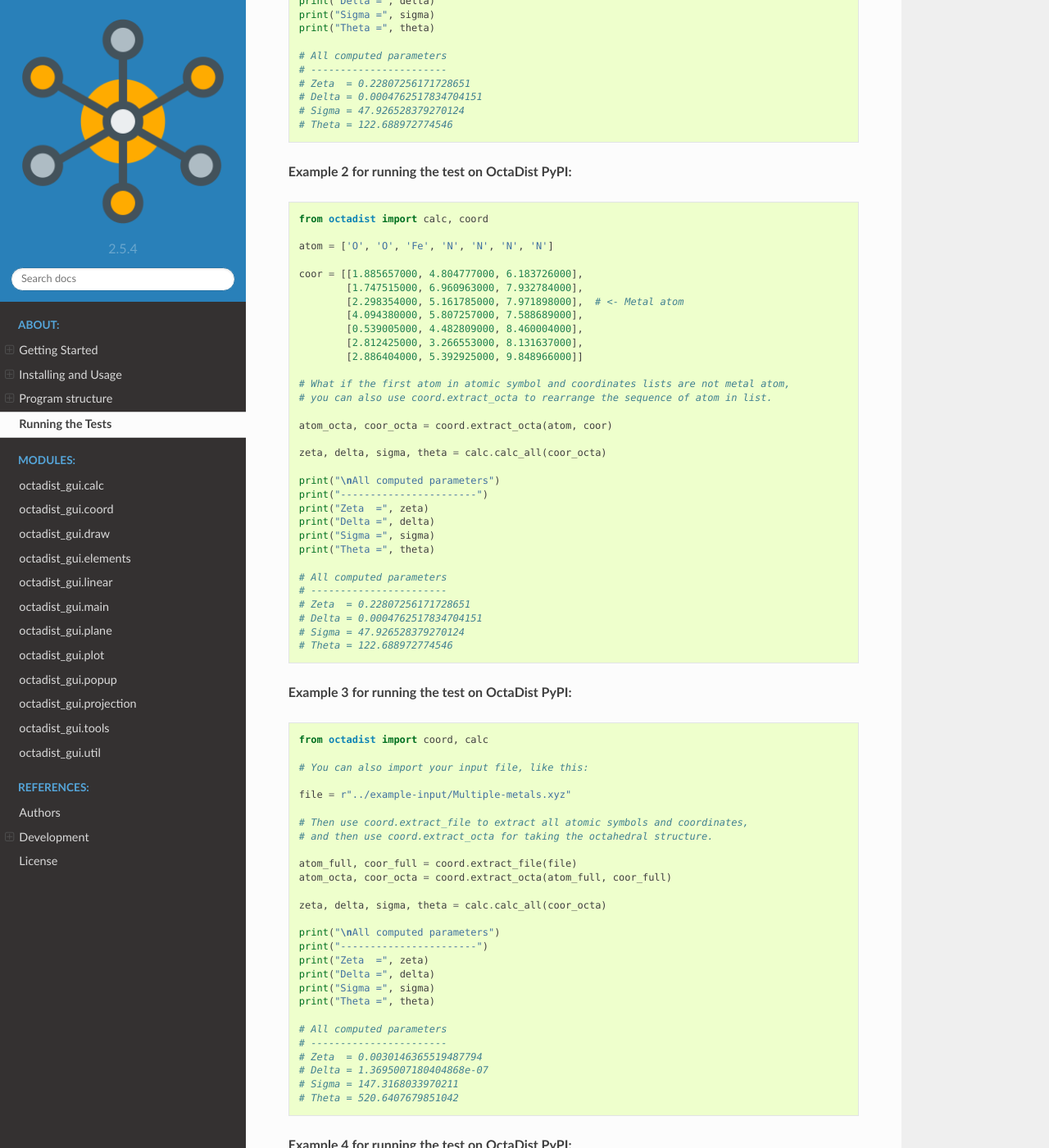
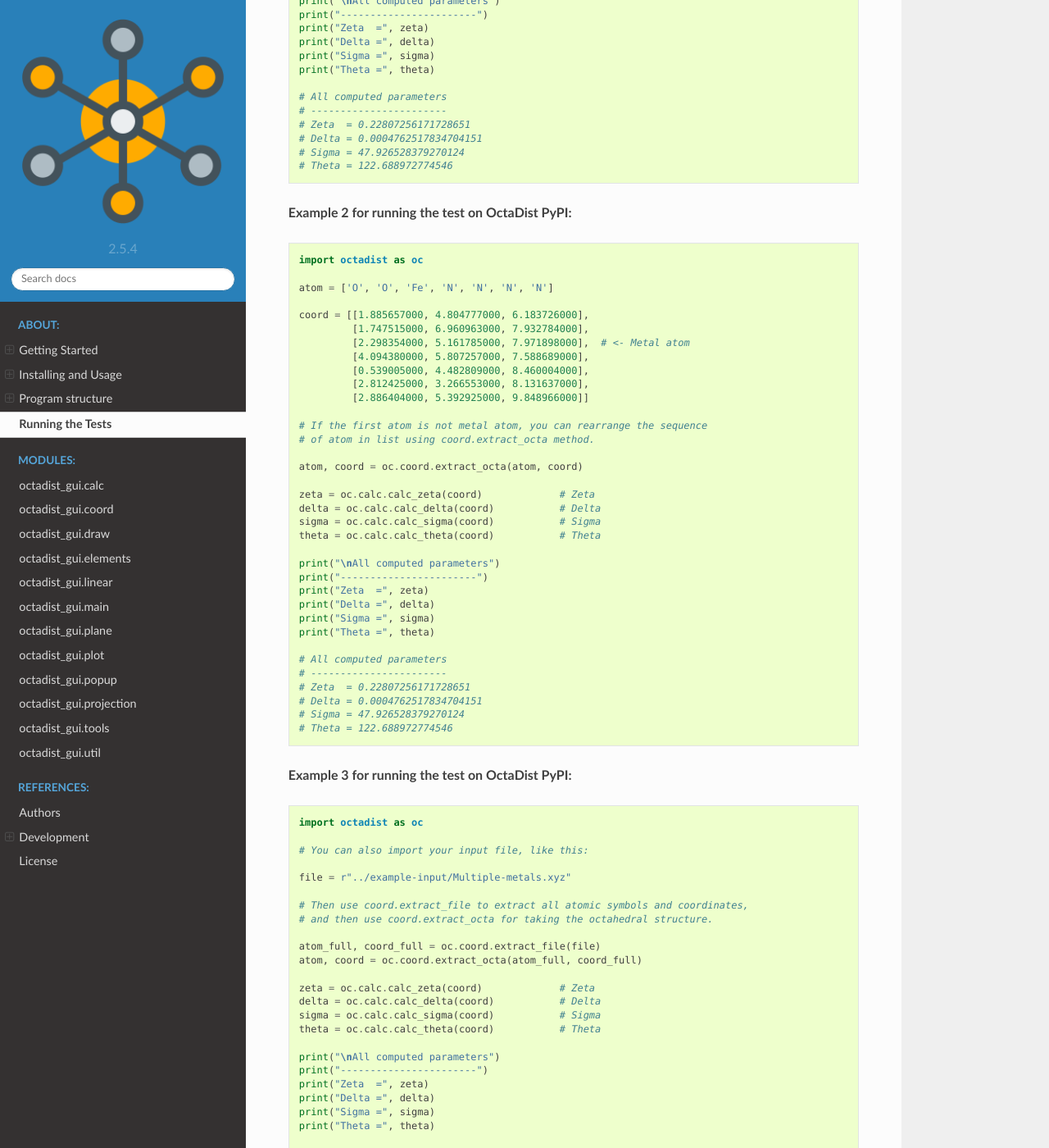
Before and after one commit to OctaDist/OctaDist, a Sphinx documentation site: the page built from docs/about/running-the-tests.rst, in a window 1280 px wide and 1400 px high, scrolled down 612 px. Shown: the whole window at 82% size. Built offline with Sphinx 7.4.7 and the Read the Docs theme 2.0.0, drawn with Linux system fonts in a browser that asks for light colours; some of the changed text lies outside the part shown.

Commit message:
Edited rst file.

```diff
--- a/docs/about/running-the-tests.rst
+++ b/docs/about/running-the-tests.rst
@@ -9,22 +9,25 @@ Example running the OctaDist.
 
 .. code-block:: python
 
-    from octadist import calc
+    import octadist as oc
 
     # The first atom must be metal center atom of octahedral structure.
     # If not, please see example_2.py for how to handle this issue.
 
     atom = ['Fe', 'O', 'O', 'N', 'N', 'N', 'N']
 
-    coor = [[2.298354000, 5.161785000, 7.971898000],  # <- Metal atom
-            [1.885657000, 4.804777000, 6.183726000],
-            [1.747515000, 6.960963000, 7.932784000],
-            [4.094380000, 5.807257000, 7.588689000],
-            [0.539005000, 4.482809000, 8.460004000],
-            [2.812425000, 3.266553000, 8.131637000],
-            [2.886404000, 5.392925000, 9.848966000]]
+    coord = [[2.298354000, 5.161785000, 7.971898000],  # <- Metal atom
+             [1.885657000, 4.804777000, 6.183726000],
+             [1.747515000, 6.960963000, 7.932784000],
+             [4.094380000, 5.807257000, 7.588689000],
+             [0.539005000, 4.482809000, 8.460004000],
+             [2.812425000, 3.266553000, 8.131637000],
+             [2.886404000, 5.392925000, 9.848966000]]
 
-    zeta, delta, sigma, theta = calc.calc_all(coor)
+    zeta = oc.calc_zeta(coord)             # Zeta
+    delta = oc.calc_delta(coord)           # Delta
+    sigma = oc.calc_sigma(coord)           # Sigma
+    theta = oc.calc_theta(coord)           # Theta
 
     print("\nAll computed parameters")
     print("-----------------------")
@@ -40,28 +43,32 @@ Example running the OctaDist.
     # Sigma = 47.926528379270124
     # Theta = 122.688972774546
 
+
 **Example 2 for running the test on OctaDist PyPI:**
 
 .. code-block:: python
 
-    from octadist import calc, coord
+    import octadist as oc
 
     atom = ['O', 'O', 'Fe', 'N', 'N', 'N', 'N']
 
-    coor = [[1.885657000, 4.804777000, 6.183726000],
-            [1.747515000, 6.960963000, 7.932784000],
-            [2.298354000, 5.161785000, 7.971898000],  # <- Metal atom
-            [4.094380000, 5.807257000, 7.588689000],
-            [0.539005000, 4.482809000, 8.460004000],
-            [2.812425000, 3.266553000, 8.131637000],
-            [2.886404000, 5.392925000, 9.848966000]]
+    coord = [[1.885657000, 4.804777000, 6.183726000],
+             [1.747515000, 6.960963000, 7.932784000],
+             [2.298354000, 5.161785000, 7.971898000],  # <- Metal atom
+             [4.094380000, 5.807257000, 7.588689000],
+             [0.539005000, 4.482809000, 8.460004000],
+             [2.812425000, 3.266553000, 8.131637000],
+             [2.886404000, 5.392925000, 9.848966000]]
 
-    # What if the first atom in atomic symbol and coordinates lists are not metal atom,
-    # you can also use coord.extract_octa to rearrange the sequence of atom in list.
+    # If the first atom is not metal atom, you can rearrange the sequence
+    # of atom in list using coord.extract_octa method.
 
-    atom_octa, coor_octa = coord.extract_octa(atom, coor)
+    atom, coord = oc.coord.extract_octa(atom, coord)
 
-    zeta, delta, sigma, theta = calc.calc_all(coor_octa)
+    zeta = oc.calc.calc_zeta(coord)             # Zeta
+    delta = oc.calc.calc_delta(coord)           # Delta
+    sigma = oc.calc.calc_sigma(coord)           # Sigma
+    theta = oc.calc.calc_theta(coord)           # Theta
 
     print("\nAll computed parameters")
     print("-----------------------")
@@ -82,7 +89,7 @@ Example running the OctaDist.
 
 .. code-block:: python
 
-    from octadist import coord, calc
+    import octadist as oc
 
     # You can also import your input file, like this:
 
@@ -91,10 +98,13 @@ Example running the OctaDist.
     # Then use coord.extract_file to extract all atomic symbols and coordinates,
     # and then use coord.extract_octa for taking the octahedral structure.
 
-    atom_full, coor_full = coord.extract_file(file)
-    atom_octa, coor_octa = coord.extract_octa(atom_full, coor_full)
+    atom_full, coord_full = oc.coord.extract_file(file)
+    atom, coord = oc.coord.extract_octa(atom_full, coord_full)
 
-    zeta, delta, sigma, theta = calc.calc_all(coor_octa)
+    zeta = oc.calc.calc_zeta(coord)             # Zeta
+    delta = oc.calc.calc_delta(coord)           # Delta
+    sigma = oc.calc.calc_sigma(coord)           # Sigma
+    theta = oc.calc.calc_theta(coord)           # Theta
 
     print("\nAll computed parameters")
     print("-----------------------")
@@ -115,20 +125,23 @@ Example running the OctaDist.
 
 .. code-block:: python
 
-    from octadist import coord, calc
+    import octadist as oc
 
     file = r"../example-input/Multiple-metals.xyz"
 
-    atom_full, coor_full = coord.extract_file(file)
+    atom_full, coor_full = oc.coord.extract_file(file)
 
     # If complex contains metal center more than one, you can specify the index metal
     # whose octahedral structure will be computed.
     # For example, this complex contains three metal atoms: Fe, Ru, and Rd.
     # I add "2" as a second argument for choosing Ru as metal of interest.
 
-    atom_octa, coor_octa = coord.extract_octa(atom_full, coor_full, 2)
+    atom, coord = oc.coord.extract_octa(atom_full, coor_full, 2)
 
-    zeta, delta, sigma, theta = calc.calc_all(coor_octa)
+    zeta = oc.calc.calc_zeta(coord)             # Zeta
+    delta = oc.calc.calc_delta(coord)           # Delta
+    sigma = oc.calc.calc_sigma(coord)           # Sigma
+    theta = oc.calc.calc_theta(coord)           # Theta
 
     print("\nAll computed parameters")
     print("-----------------------")
@@ -149,17 +162,27 @@ Example running the OctaDist.
 
 .. code-block:: python
 
-    from octadist import coord, draw
+    import octadist as oc
 
     file = r"../example-input/Multiple-metals.xyz"
 
+    atom_full, coord_full = oc.coord.extract_file(file)
+
     # Graphical display for octahedral complex
+    oc.draw.all_atom(atom_full, coord_full)
 
-    atom_full, coor_full = coord.extract_file(file)
-    draw.all_atom(atom_full, coor_full)
+
+**Example 6 for running the test on OctaDist PyPI:**
+
+.. code-block:: python
+
+    import octadist as oc
+
+    file = r"../example-input/Multiple-metals.xyz"
+
+    atom_full, coord_full = oc.coord.extract_file(file)
 
     # Display and automatically save image as .png file with user-specified name
-
-    draw.all_atom(atom_full, coor_full, "complex_octadist")
+    oc.draw.all_atom(atom_full, coord_full, "complex_octadist")
 
     # Output image, complex_octadist.png, is stored at ../images directory
```
